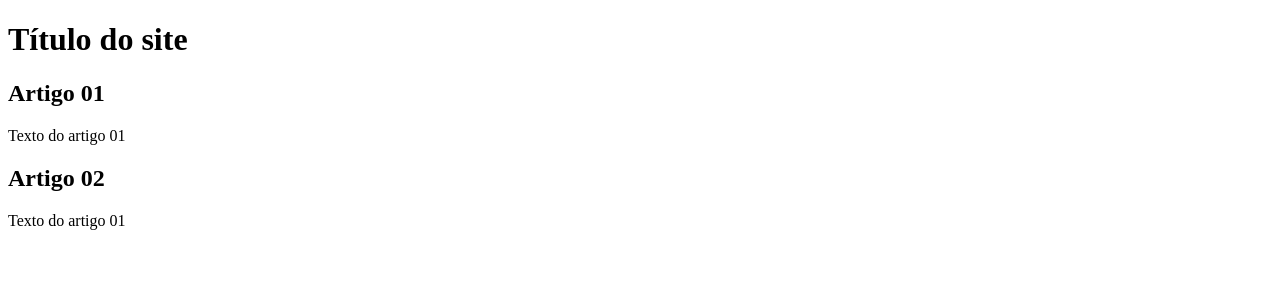
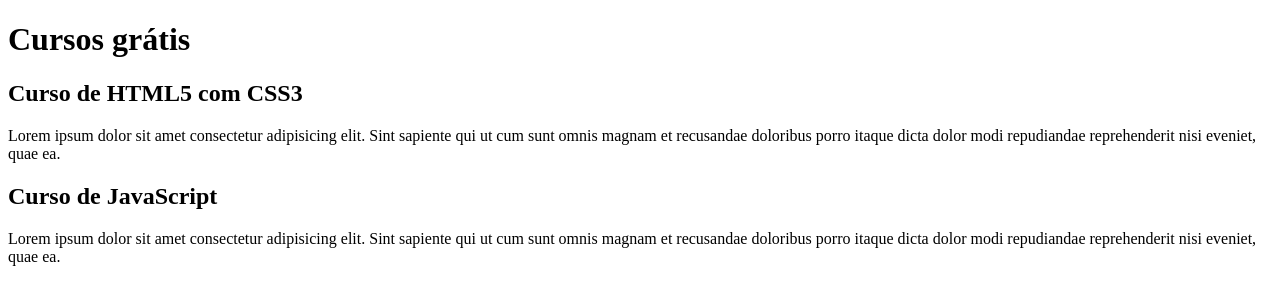
Before and after one commit to DanielUbaldoAntonio/projeto-site, a plain HTML site: page index.html in a window 1280 px wide. Drawn offline with Linux system fonts and the light colour scheme.

Commit message:
Comecei a escrever o conteúdo

```diff
--- a/index.html
+++ b/index.html
@@ -9,15 +9,15 @@
 <body>
     <main>
         <header>
-            <h1>Título do site</h1>
+            <h1>Cursos grátis</h1>
         </header>
         <article>
-            <h2>Artigo 01</h2>
-            <p>Texto do artigo 01</p>
+            <h2>Curso de HTML5 com CSS3</h2>
+            <p>Lorem ipsum dolor sit amet consectetur adipisicing elit. Sint sapiente qui ut cum sunt omnis magnam et recusandae doloribus porro itaque dicta dolor modi repudiandae reprehenderit nisi eveniet, quae ea.</p>
         </article>
         <article>
-            <h2>Artigo 02</h2>
-            <p>Texto do artigo 01</p>
+            <h2>Curso de JavaScript</h2>
+            <p>Lorem ipsum dolor sit amet consectetur adipisicing elit. Sint sapiente qui ut cum sunt omnis magnam et recusandae doloribus porro itaque dicta dolor modi repudiandae reprehenderit nisi eveniet, quae ea.</p>
         </article>
     </main>
 </body>
```
